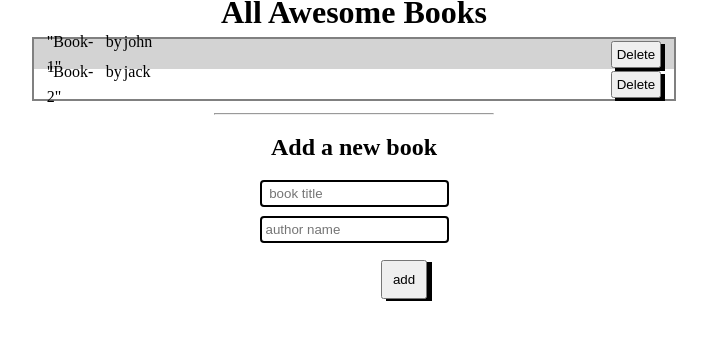
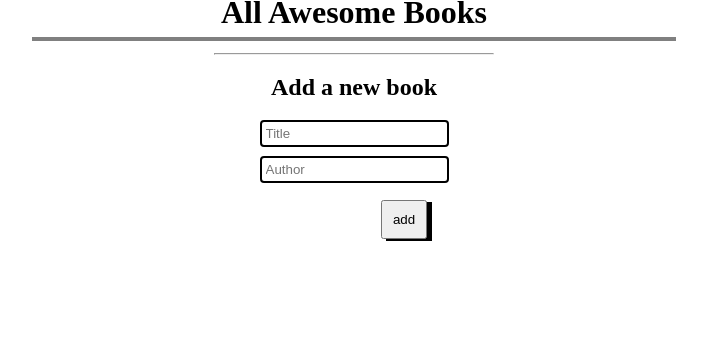
Before and after one commit to fahimy143/Awsome-books, a website: page index.html in a window 1280 px wide. Shown: the whole page, without its empty margins (286-993 px from the left). Drawn offline with Linux system fonts and the light colour scheme.

Commit message:
Coding changes
Coding changes to made functionality better.

```diff
--- a/index.html
+++ b/index.html
@@ -23,14 +23,13 @@
 <section class="form" id="add-books">
   <h2 class="form-heading">Add a new book</h2>
 <form>
-  <input type="text" class="name" name="title" placeholder=" book title"><br>
-  <input type="text" class="author" name="author" placeholder="author name"><br>
+  <input type="text" class="name" name="title" placeholder="Title"><br>
+  <input type="text" class="author" name="author" placeholder="Author"><br>
   <button class="addbtn">add</button><br>
  </form>
 </section>
 
 
-  <!-- <script src="main.js"></script> -->
   <script src="main.js"></script>
 </body>
 </html>
--- a/main.js
+++ b/main.js
@@ -6,27 +6,18 @@ const form = document.querySelector('form');
 class Books {
   constructor() {
     this.by = null;
-    this.books = [
-      {
-        title: 'Book-1',
-        author: 'john',
-      },
-      {
-        title: 'Book-2',
-        author: 'jack',
-      },
-    ];
+    this.books = [];
   }
 
   generateBook(book) {
     this.by = 'by';
     return `<div>
         <ul>
-          <li>"${book.title}"</li>
+          <li>"${book.title} "</li>
           <li>${this.by}</li>
           <li>${book.author}</li>
         </ul>
-      <button>Delete</button>
+      <button>Remove</button>
       </div>
       `;
   }
```
